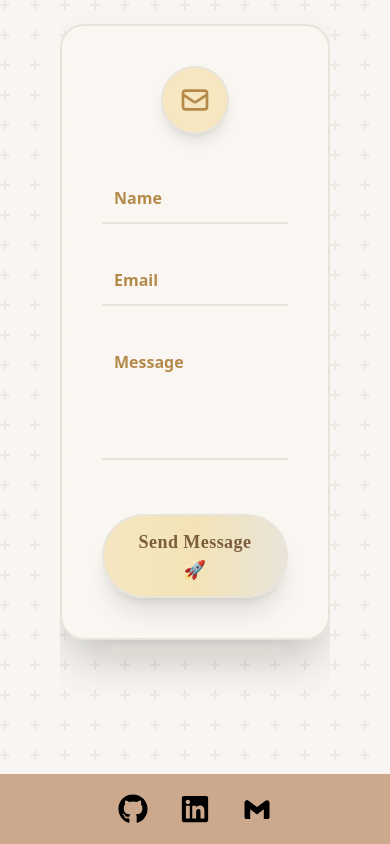
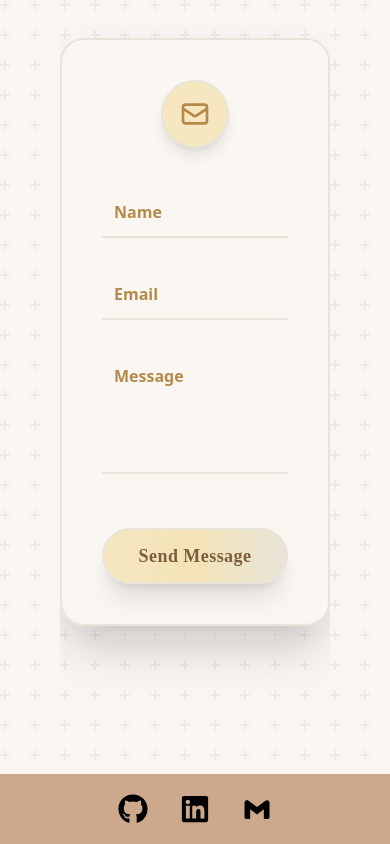
Before and after one commit to CodeXGautam/portfolio, a React (Create React App) app in the folder frontend/: page / in a window 390 px wide. Shown: the part 4590-5434 px from the top of the page. Built offline with nearby package versions, Linux system fonts and the light colour scheme.

Commit message:
updated the ui with responsive and good user experience

```diff
--- a/frontend/src/pages/Contact.js
+++ b/frontend/src/pages/Contact.js
@@ -44,7 +44,7 @@ const Contact = () =>{
                 </div>
                 <button type="submit"
                     className="mt-4 bg-gradient-to-r from-[#F6E7C1] via-[#F3E3B6] to-[#E9E4DA] hover:from-[#F3E3B6] hover:to-[#F6E7C1] text-[#7C5E3C] font-bold py-3 px-8 rounded-full shadow-xl transition-all duration-200 transform hover:-translate-y-1 hover:scale-105 text-lg font-display tracking-wide border-2 border-[#E9E4DA] animate-bounce-slow">
-                    Send Message 🚀
+                    Send Message
                 </button>
                 {/* Decorative bottom border */}
                 <div className="absolute -bottom-4 left-1/2 -translate-x-1/2 w-2/3 h-2 bg-[#E9E4DA] rounded-full blur-sm opacity-60"></div>
```
